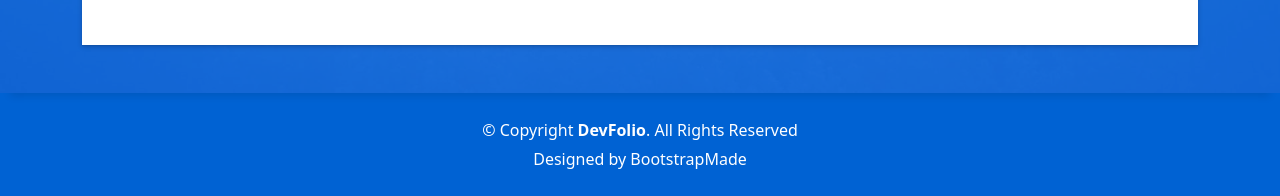
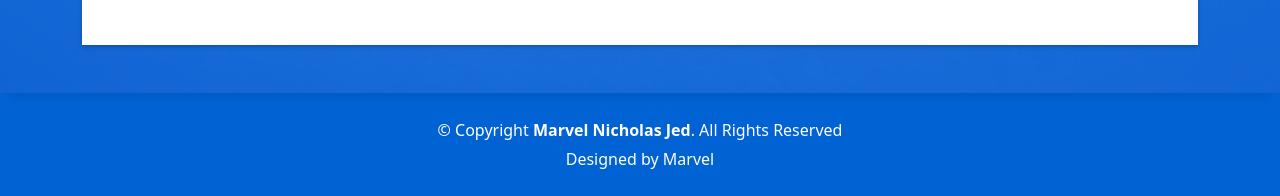
Before and after one commit to Marvel172002/marvel17, a plain HTML site: page index.html in a window 1280 px wide. Shown: the part 4905-5101 px from the top of the page. Drawn offline with Linux system fonts and the light colour scheme.

Commit message:
mengubah index

```diff
--- a/index.html
+++ b/index.html
@@ -652,7 +652,7 @@
       <div class="row">
         <div class="col-sm-12">
           <div class="copyright-box">
-            <p class="copyright">&copy; Copyright <strong>DevFolio</strong>. All Rights Reserved</p>
+            <p class="copyright">&copy; Copyright <strong>Marvel Nicholas Jed</strong>. All Rights Reserved</p>
             <div class="credits">
               <!--
               All the links in the footer should remain intact.
@@ -660,7 +660,7 @@
               Licensing information: https://bootstrapmade.com/license/
               Purchase the pro version with working PHP/AJAX contact form: https://bootstrapmade.com/buy/?theme=DevFolio
             -->
-              Designed by <a href="https://bootstrapmade.com/">BootstrapMade</a>
+              Designed by <a href="">Marvel</a>
             </div>
           </div>
         </div>
```
